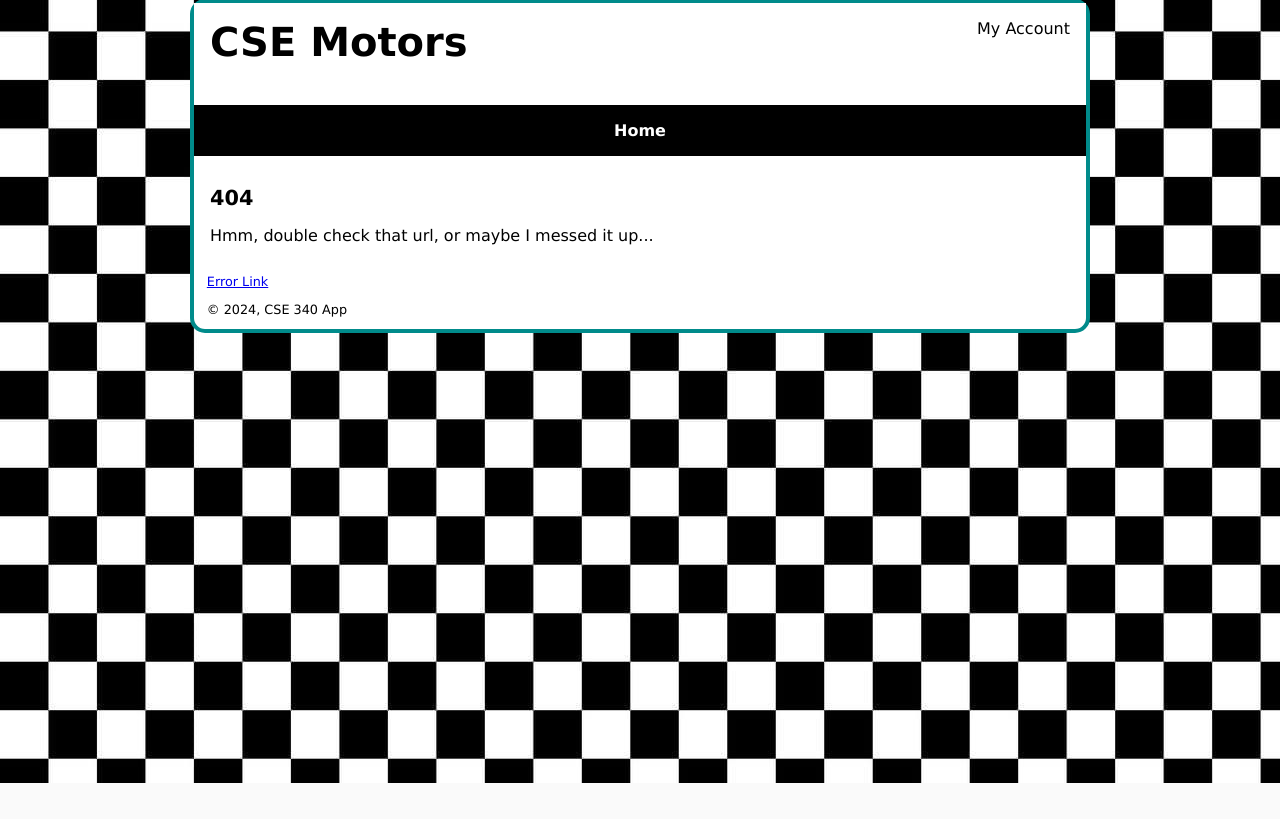
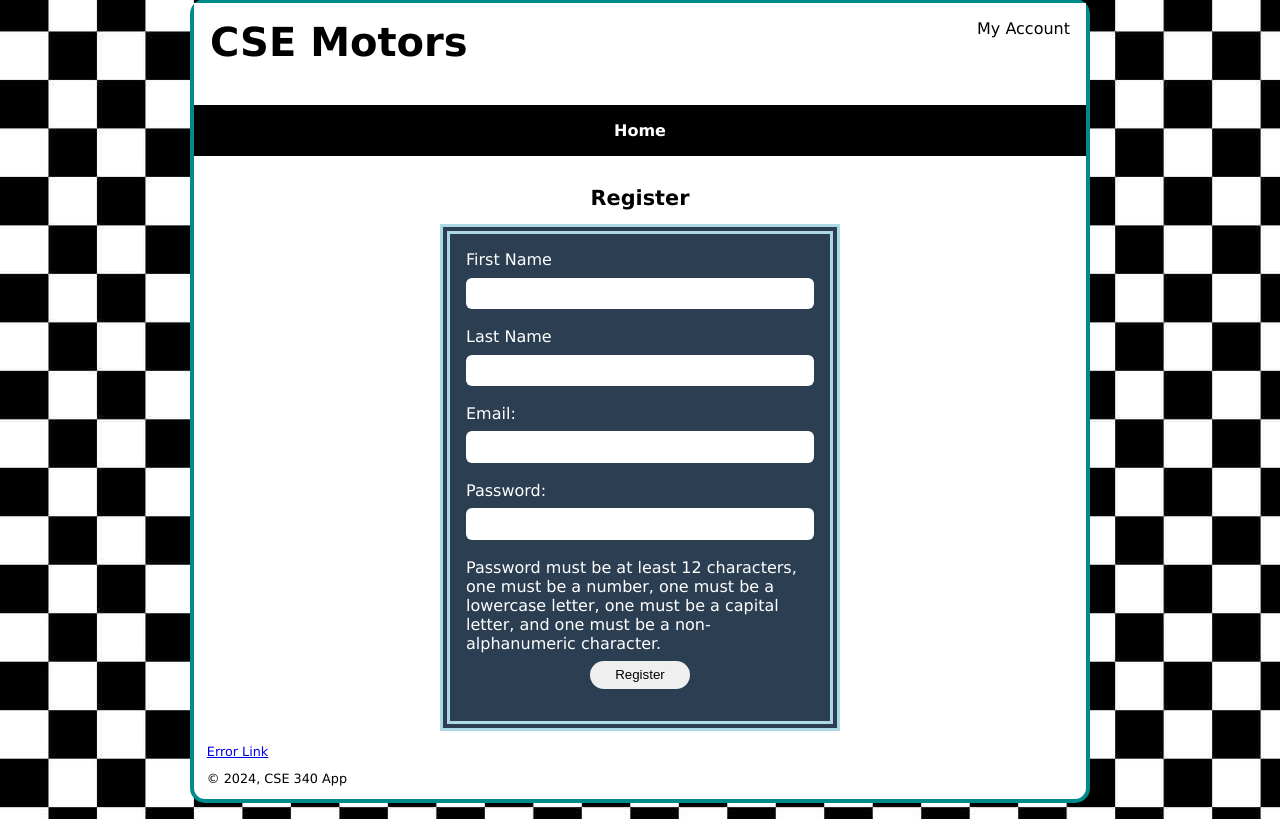
Before and after one commit to benjaminjalebeau/Vehicle_Management, a Node server app: page /account/register in a window 1280 px wide. Shown: the part 17-836 px from the top of the page. Before the commit the page ends 800 px from the top, so only its background shows below. Run offline with Node 20, Linux system fonts and the light colour scheme; data that the repository does not hold is empty; some libraries are stand-ins or nearby versions.

Commit message:
w4 learning activity

```diff
--- /dev/null
+++ b/controllers/accountController.js
@@ -0,0 +1,60 @@
+const utilities = require("../utilities/")
+const accountModel = require("../models/account-model")
+
+/* ****************************************
+*  Deliver login view
+* *************************************** */
+async function buildLogin(req, res, next) {
+    let nav = await utilities.getNav()
+    res.render("account/login", {
+      title: "Login",
+      nav,
+    })
+  }
+
+
+  /* ****************************************
+*  Deliver registration view
+* *************************************** */
+async function buildRegister(req, res, next) {
+  let nav = await utilities.getNav()
+  res.render("account/register", {
+    title: "Register",
+    nav,
+    errors: null,
+  })
+}
+
+/* ****************************************
+*  Process Registration
+* *************************************** */
+async function registerAccount(req, res) {
+  let nav = await utilities.getNav()
+  const { account_firstname, account_lastname, account_email, account_password } = req.body
+
+  const regResult = await accountModel.registerAccount(
+    account_firstname,
+    account_lastname,
+    account_email,
+    account_password
+  )
+
+  if (regResult) {
+    req.flash(
+      "notice",
+      `Congratulations, you\'re registered ${account_firstname}. Please log in.`
+    )
+    res.status(201).render("account/login", {
+      title: "Login",
+      nav,
+    })
+  } else {
+    req.flash("notice", "Sorry, the registration failed.")
+    res.status(501).render("account/register", {
+      title: "Registration",
+      nav,
+    })
+  }
+}
+
+  module.exports = { buildLogin, buildRegister, registerAccount}
--- a/controllers/baseController.js
+++ b/controllers/baseController.js
@@ -3,6 +3,7 @@ const baseController = {}
 
 baseController.buildHome = async function(req, res){
   const nav = await utilities.getNav()
+  req.flash("notice", "This is a flash message")
   res.render("index", {title: "Home", nav})
 }
 
--- a/package.json
+++ b/package.json
@@ -10,10 +10,16 @@
   "author": "",
   "license": "ISC",
   "dependencies": {
+    "body-parser": "^1.20.3",
+    "connect-flash": "^0.1.1",
+    "connect-pg-simple": "^10.0.0",
     "dotenv": "^16.0.3",
     "ejs": "^3.1.10",
     "express": "^4.18.2",
     "express-ejs-layouts": "^2.5.1",
+    "express-messages": "^1.0.1",
+    "express-session": "^1.18.0",
+    "express-validator": "^7.2.0",
     "pg": "^8.8.0"
   },
   "devDependencies": {
--- a/public/css/styles.css
+++ b/public/css/styles.css
@@ -292,6 +292,84 @@ footer{
   padding: 1em;
 }
 
+/*Login View*/
+.baseView{
+  grid-column-start: 1;
+  grid-column-end: 3;
+  margin: auto;
+  padding: 0 1em;
+  text-align: center;
+}
+
+.formBox {
+  text-align: left;
+  background-color: rgb(44, 63, 82);
+  padding: 1em;
+  width: 400px;
+  border-style: double;
+  border-width: 10px;
+  border-color: lightblue;
+}
+
+.formBox form>*{
+  margin: .5em 0 1em 0;
+}
+
+.formBox label{
+  color: white;
+}
+
+.formBox input{
+  border-style: none;
+}
+
+.formBox .inputBox{
+  border-radius: 6px;
+  width: 100%;
+  padding: .3em .1em;
+  font-size: 1.1em;
+}
+
+#buttonHolder{
+  text-align: center;
+}
+#buttonHolder p{
+  color: white;
+}
+#buttonHolder p a{
+  color: white;
+}
+
+#buttonHolder p a:hover{
+  color: cyan;
+}
+
+.formButton {
+  border-radius: 15px;
+  padding: .5em 1.7em;
+  width: 100px;
+}
+
+.formButton:hover {
+  background-color: cyan;
+}
+
+.formButton:active {
+  background-color: rgb(194, 194, 194);
+  font-weight: bolder;
+}
+
+#passwordReq{
+  color: white;
+}
+
+
+/*For flash messages*/
+.notice {
+  color: red;
+  list-style: none;
+}
+
 @media only screen and (min-width: 1028px) {
   #wrapper{
     width: 900px;
--- a/server.js
+++ b/server.js
@@ -12,7 +12,37 @@ const app = express()
 const static = require("./routes/static")
 const baseController = require("./controllers/baseController")
 const inventoryRoute = require("./routes/inventoryRoute.js")
+const accountRoute = require("./routes/accountRoute.js")
 const utilities = require("./utilities/")
+const session = require("express-session")
+const pool = require('./database/')
+const bodyParser = require("body-parser")
+
+/* ***********************
+ * Middleware
+ * ************************/
+app.use(session({
+  store: new (require('connect-pg-simple')(session))({
+    createTableIfMissing: true,
+    pool,
+  }),
+  secret: process.env.SESSION_SECRET,
+  resave: true,
+  saveUninitialized: true,
+  name: 'sessionId',
+}))
+
+// Express Messages Middleware
+app.use(require('connect-flash')())
+app.use(function(req, res, next){
+  res.locals.messages = require('express-messages')(req, res)
+  next()
+})
+
+app.use(bodyParser.json())
+app.use(bodyParser.urlencoded({ extended: true })) // for parsing application/x-www-form-urlencoded
+
+
 /* ***********************
  * View Engine and Templates
  *************************/
@@ -29,6 +59,8 @@ app.use(static)
 app.get("/", utilities.handleErrors(baseController.buildHome))
 // Inventory routes
 app.use("/inv", inventoryRoute)
+// Account routes
+app.use("/account", accountRoute)
 
 
 
--- a/utilities/index.js
+++ b/utilities/index.js
@@ -74,7 +74,7 @@ Util.buildInventoryGrid = async function(data){
     grid += '<h3>Color: <span>' + vehicle.inv_color + '</span></h3>'
     grid += '<h3>Miles: <span>' + new Intl.NumberFormat('en-US').format(vehicle.inv_miles) + '</span></h3></div>'
   } else {
-    grid += '<p class="notice">Sorry, this vehicle could be found.</p>'
+    grid += '<p class="notice">Sorry, this vehicle could not be found.</p>'
   }
   return grid
 }
--- /dev/null
+++ b/views/account/register.ejs
@@ -0,0 +1,37 @@
+<div class="baseView">
+    <% if (title) { %>
+        <h1><%= title %></h1>
+        <% } else {
+        res.redirect('/')
+        } %>
+
+    <%- messages() %>
+    <% if (errors) { %>
+        <ul class="notice">
+       <% errors.array().forEach(error => { %>
+         <li><%= error.msg %></li>
+      <%  }) %>
+       </ul>
+      <% } %>
+    <div class="formBox" id="registerBox">
+        <form action="/account/register" method="post">
+            <label for="account_firstname">First Name</label><br>
+            <input class="inputBox" type="text" id="account_firstname" name="account_firstname" required><br>
+            <label for="account_lastname">Last Name</label><br>
+            <input class="inputBox" type="text" id="account_lastname" name="account_lastname" required><br>
+            <label for="account_email">Email:</label><br>
+            <input class="inputBox" type="email" id="account_email" name="account_email" required><br>
+            <label for="account_password">Password:</label><br>
+            <input class="inputBox" type="password" id="account_password" name="account_password"
+            title="Password must contain one number, one uppercase letter, one special character,
+            and it must be at least 12 characters long." pattern="^(?=.*\d)(?=.*[a-z])(?=.*[A-Z])(?=.*[^a-zA-Z0-9])(?!.*\s).{12,}$" required><br>
+            <span id="passwordReq">Password must be at least 12 characters, one must be a number, one must be a lowercase letter,
+                 one must be a capital letter, and one must be a non-alphanumeric character.</span>
+            <div id="buttonHolder">
+                <input class="formButton" type="submit" value="Register">
+            </div>
+        </form>
+
+    </div>
+
+</div>
--- a/views/index.ejs
+++ b/views/index.ejs
@@ -1,5 +1,6 @@
 <div id="del1">
     <h1>Welcome to CSE Motors!</h1>
+    <%- messages() %>
     <div id="delPopup">
         <h2>DMC Delorean</h2>
         <ul>
```
Also changed, not shown: models/account-model.js (added, +17 -0 lines), routes/accountRoute.js (added, +21 -0 lines), utilities/account-validation.js (added, +73 -0 lines), views/account/login.ejs (added, +27 -0 lines), pnpm-lock.yaml.
